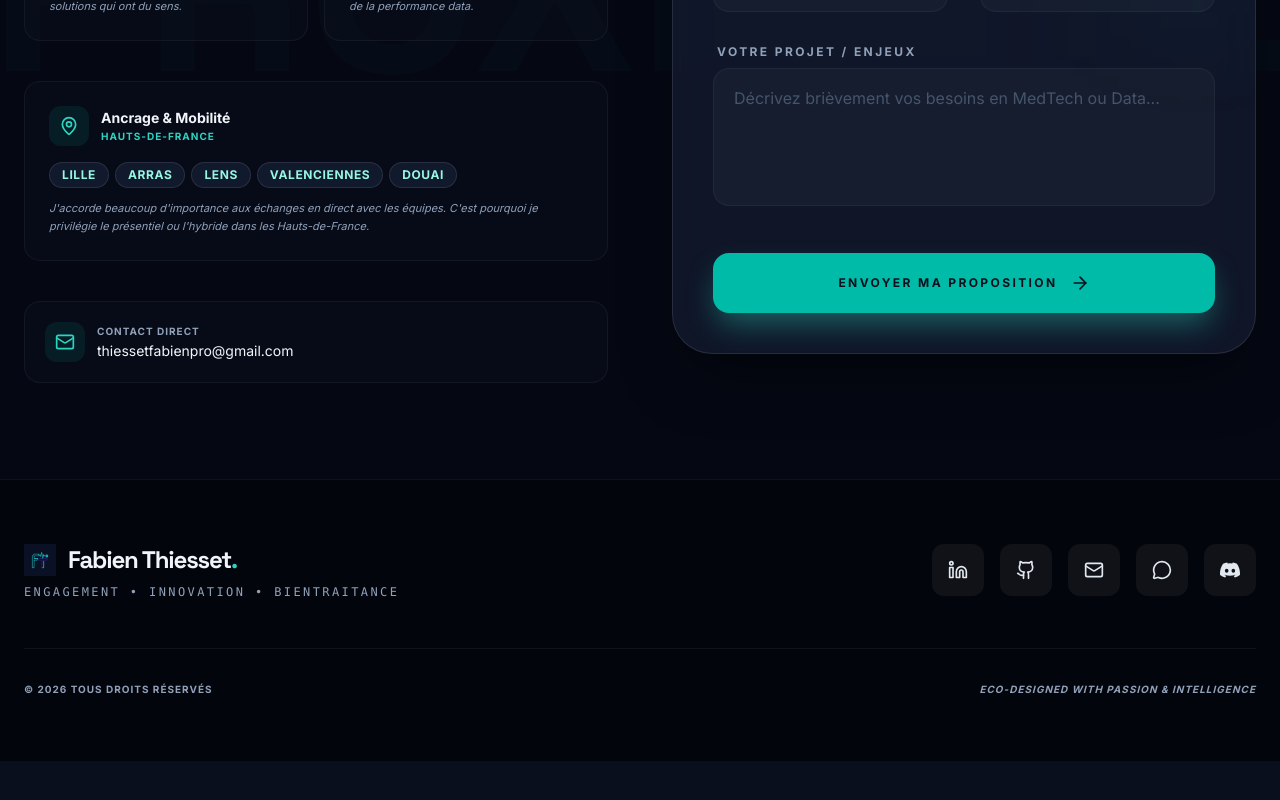
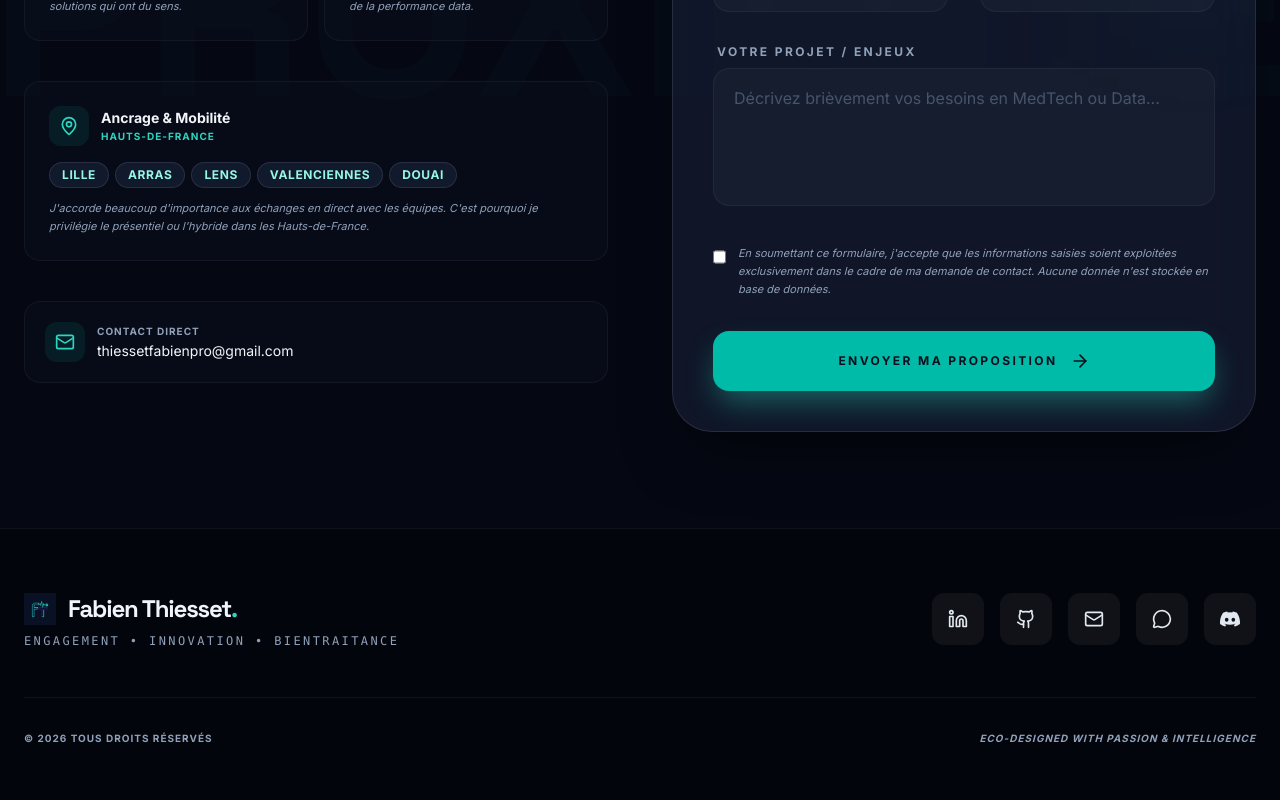
Before and after one commit to ThiessetFabien/portfolio.v3, a React (Vite) app: page / in a window 1280 px wide. Shown: the part 6346-7146 px from the top of the page. Before the commit the page ends 7107 px from the top, so only its background shows below. Built offline with nearby package versions, Linux system fonts and the light colour scheme.

Commit message:
feat(contact): ajout de la case à cocher de consentement RGPD obligatoire

```diff
--- a/src/components/Contact.tsx
+++ b/src/components/Contact.tsx
@@ -152,9 +152,17 @@ export default function Contact({ mobilityData }: { mobilityData: any }) {
                       <input required type="email" id="email" name="email" className="w-full bg-white/[0.03] border border-white/5 rounded-2xl px-5 py-4 text-slate-100 focus:outline-none focus:border-teal-400/50 focus:bg-white/[0.06] focus:ring-1 focus:ring-teal-400/30 transition-all placeholder-slate-600 font-medium" placeholder="jean@entreprise.com" />
                     </div>
                   </div>
-                  <div className="mb-10 space-y-2">
+                  <div className="mb-8 space-y-2">
                     <label htmlFor="message" className="block text-xs font-black text-slate-400 uppercase tracking-[0.2em] ml-1">Votre Projet / Enjeux</label>
                     <textarea required id="message" name="message" rows={4} className="w-full bg-white/[0.03] border border-white/5 rounded-2xl px-5 py-4 text-slate-100 focus:outline-none focus:border-teal-400/50 focus:bg-white/[0.06] focus:ring-1 focus:ring-teal-400/30 transition-all resize-none placeholder-slate-600 font-medium leading-relaxed" placeholder="Décrivez brièvement vos besoins en MedTech ou Data..."></textarea>
+                  </div>
+
+                  {/* Mention RGPD obligatorie */}
+                  <div className="mb-8 flex items-start space-x-3">
+                    <input required type="checkbox" id="rgpd" name="rgpd" className="mt-1 w-4 h-4 rounded border-white/10 bg-white/[0.03] text-teal-500 focus:ring-teal-500/50 accent-teal-500 cursor-pointer" />
+                    <label htmlFor="rgpd" className="text-[11px] text-slate-400 leading-relaxed italic cursor-pointer">
+                      En soumettant ce formulaire, j'accepte que les informations saisies soient exploitées exclusivement dans le cadre de ma demande de contact. Aucune donnée n'est stockée en base de données.
+                    </label>
                   </div>
 
                   {status === 'error' && (
```
